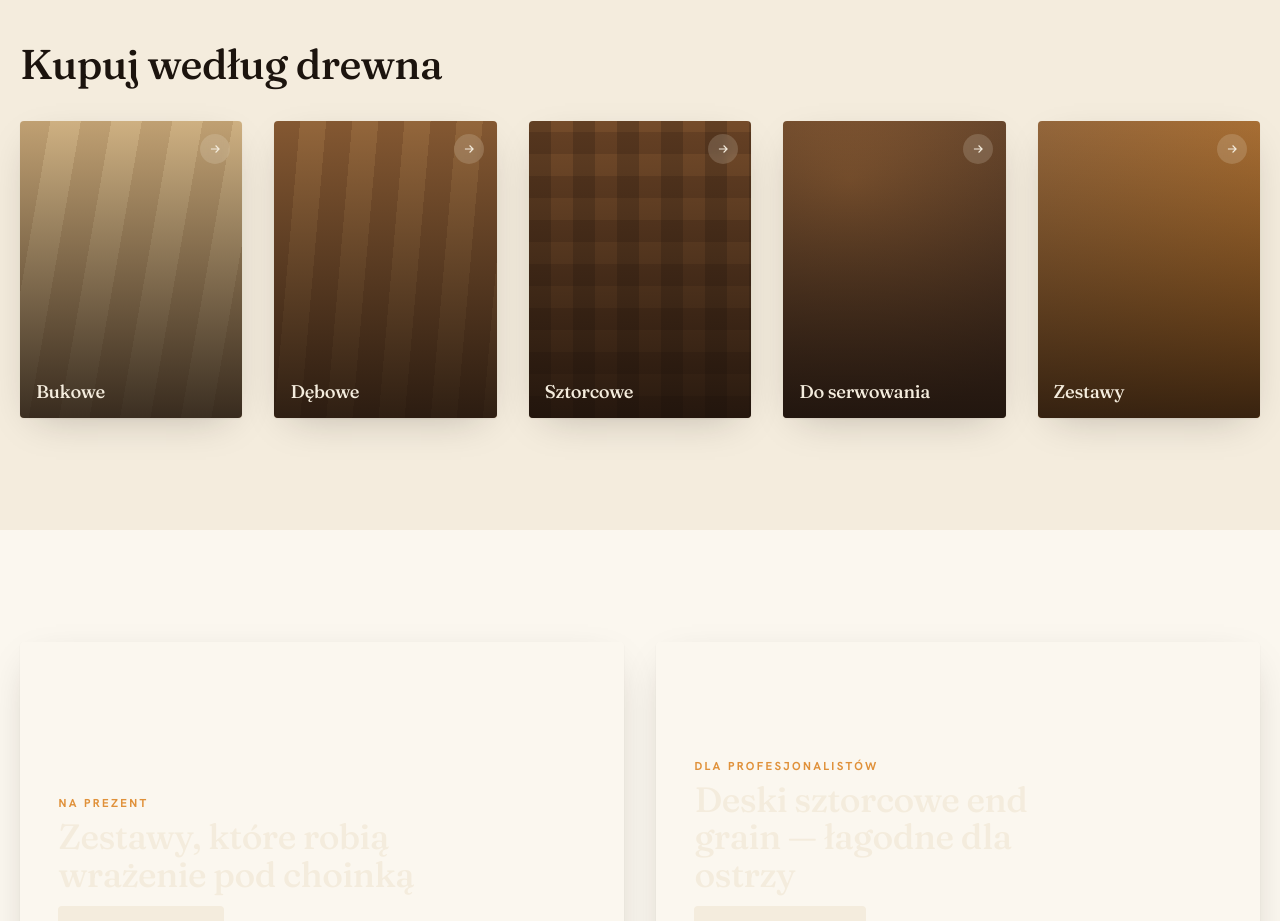
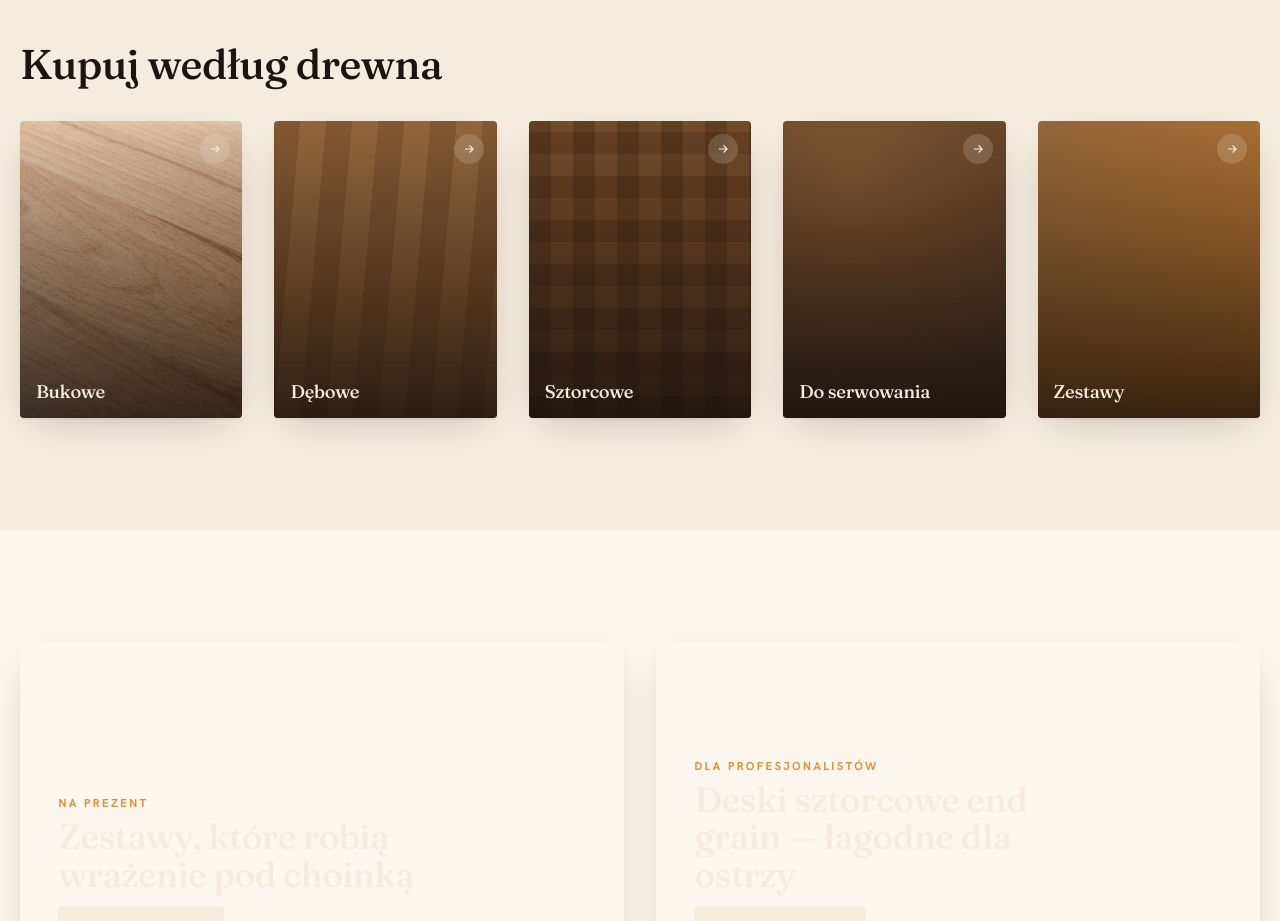
Before and after one commit to sobeck2210/deskownia, a plain HTML site: page index.html in a window 1280 px wide. Shown: the part 2460-3381 px from the top of the page. Drawn offline with Linux system fonts and the light colour scheme.

Commit message:
Update style.css

```diff
--- a/style.css
+++ b/style.css
@@ -255,7 +255,7 @@ h1, h2, h3 {
 .cat-card .cc-media { position:absolute; inset:0; z-index:-2; }
 .cat-card .cc-media::after { content:""; position:absolute; inset:0; background: linear-gradient(180deg, rgba(20,12,8,.05), rgba(20,12,8,.82)); z-index:-1; }
 /* warianty słojów dla kafelków */
-.cc-buk   .cc-media { background: repeating-linear-gradient(100deg,#c9a878 0 30px,#d8b988 30px 60px); }
+.cc-buk   .cc-media { background: url('bukowe.webp') no-repeat center center; }
 .cc-dab   .cc-media { background: repeating-linear-gradient(95deg,#8a5c34 0 26px,#9a6b3e 26px 52px); }
 .cc-sztorc .cc-media{ background:
   repeating-linear-gradient(0deg,#6b4426 0 22px,#7a4f2c 22px 44px),
```
